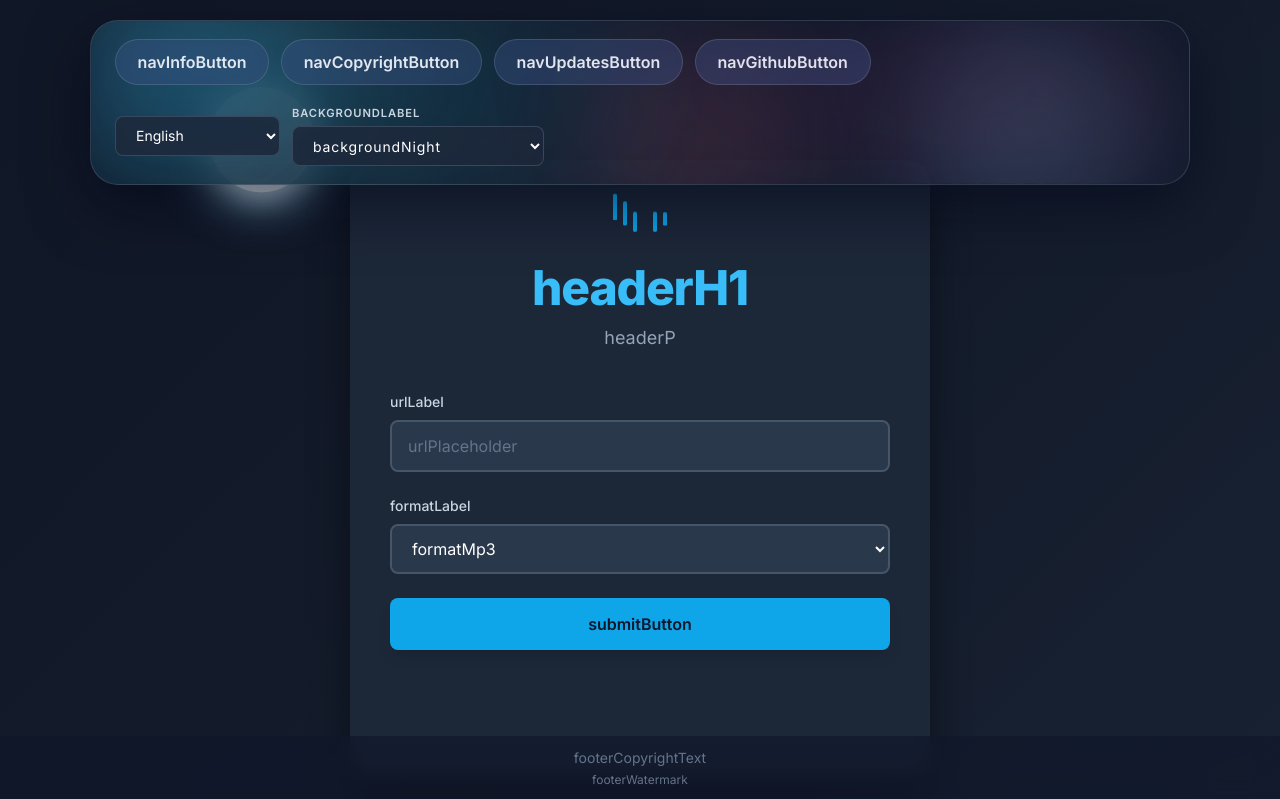
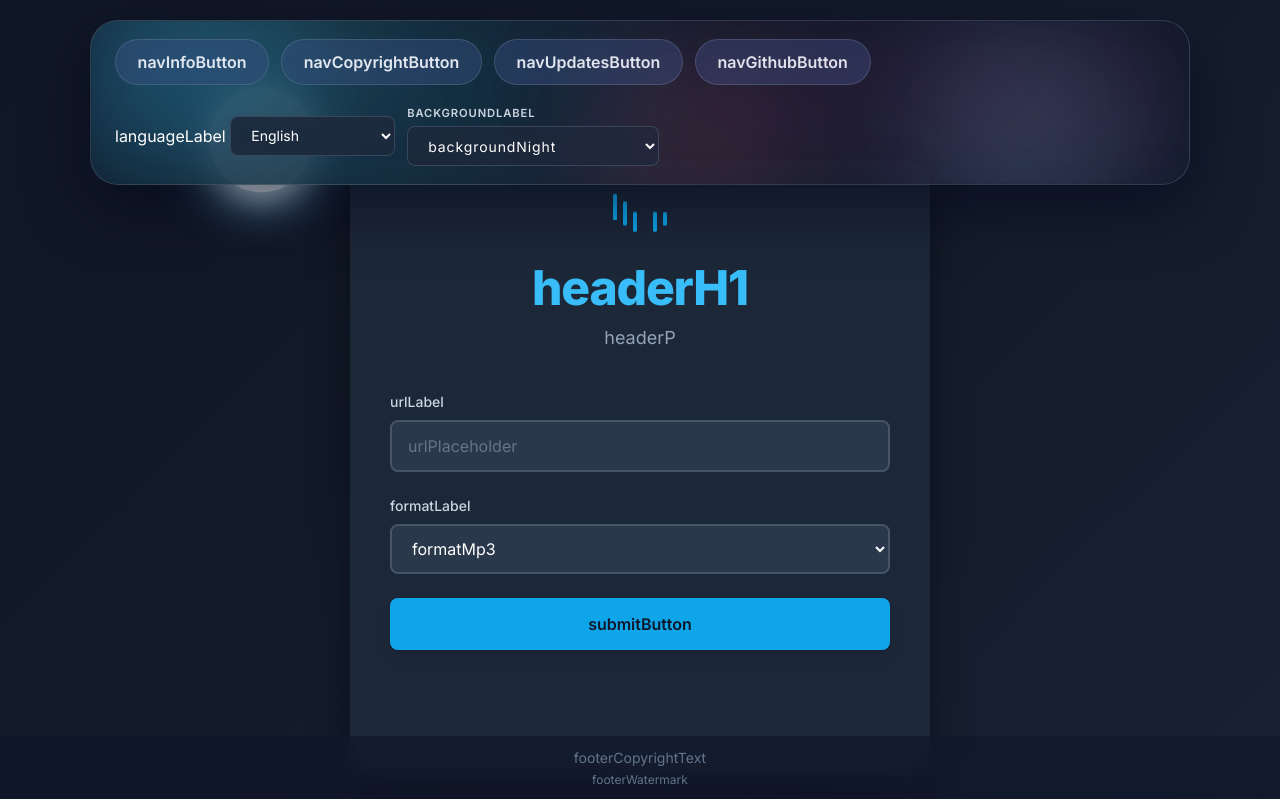
Before and after one commit to thebitsamuraii23/MusicJacker-Site, a Flask app: page / in a window 1280 px wide. Shown: the top 799 px of the page. Run offline with Flask 3, Linux system fonts and the light colour scheme; some libraries are stand-ins or nearby versions.

Commit message:
Update index.html

```diff
--- a/templates/index.html
+++ b/templates/index.html
@@ -47,7 +47,7 @@
                 </div>
                 <div class="header-controls">
                     <div class="lang-switcher-container">
-                        <label for="languageSelector" class="sr-only" data-translate-key="languageLabel">Language:</label>
+                        <label for="languageSelector" data-translate-key="languageLabel">Language:</label>
                         <select id="languageSelector" title="Select Language">
                             <option value="en">English</option>
                             <option value="ru">Русский</option>
```
